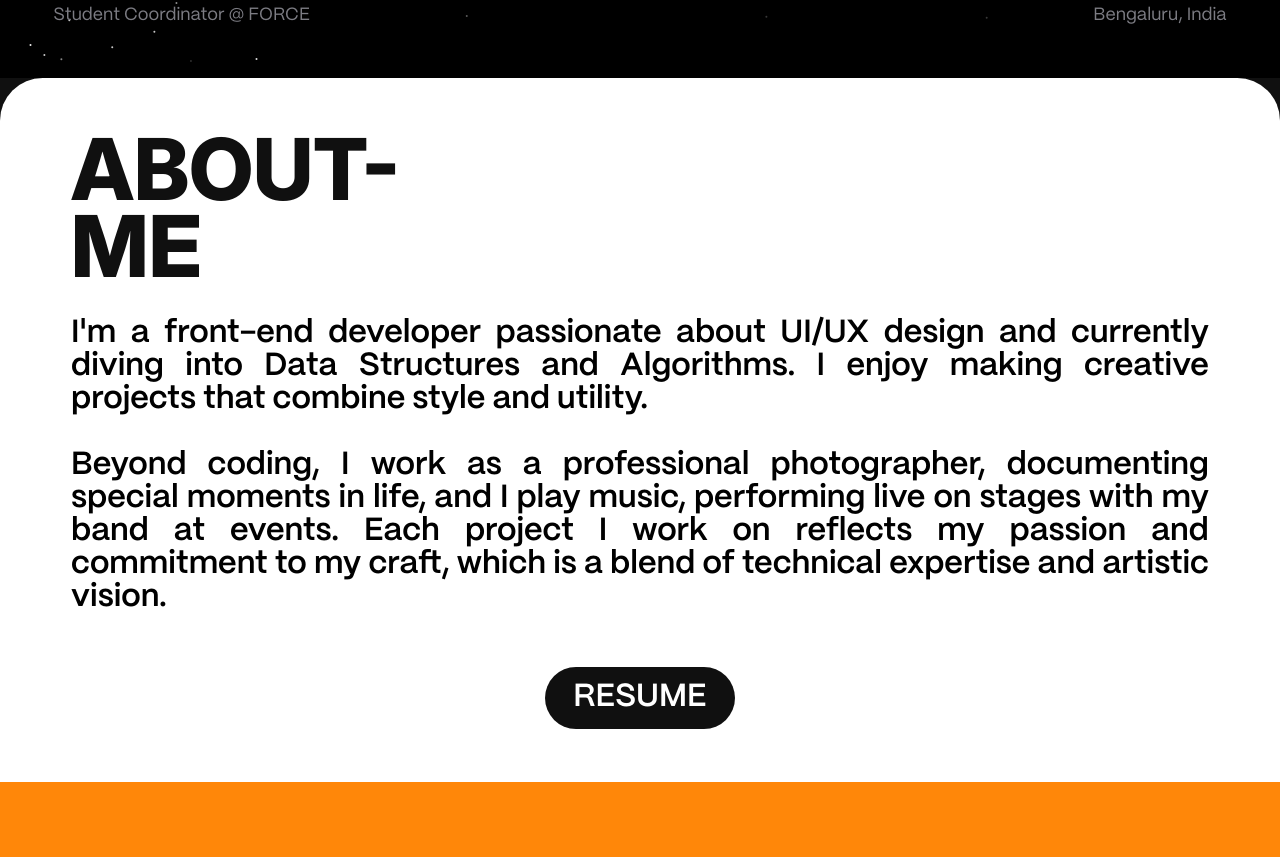
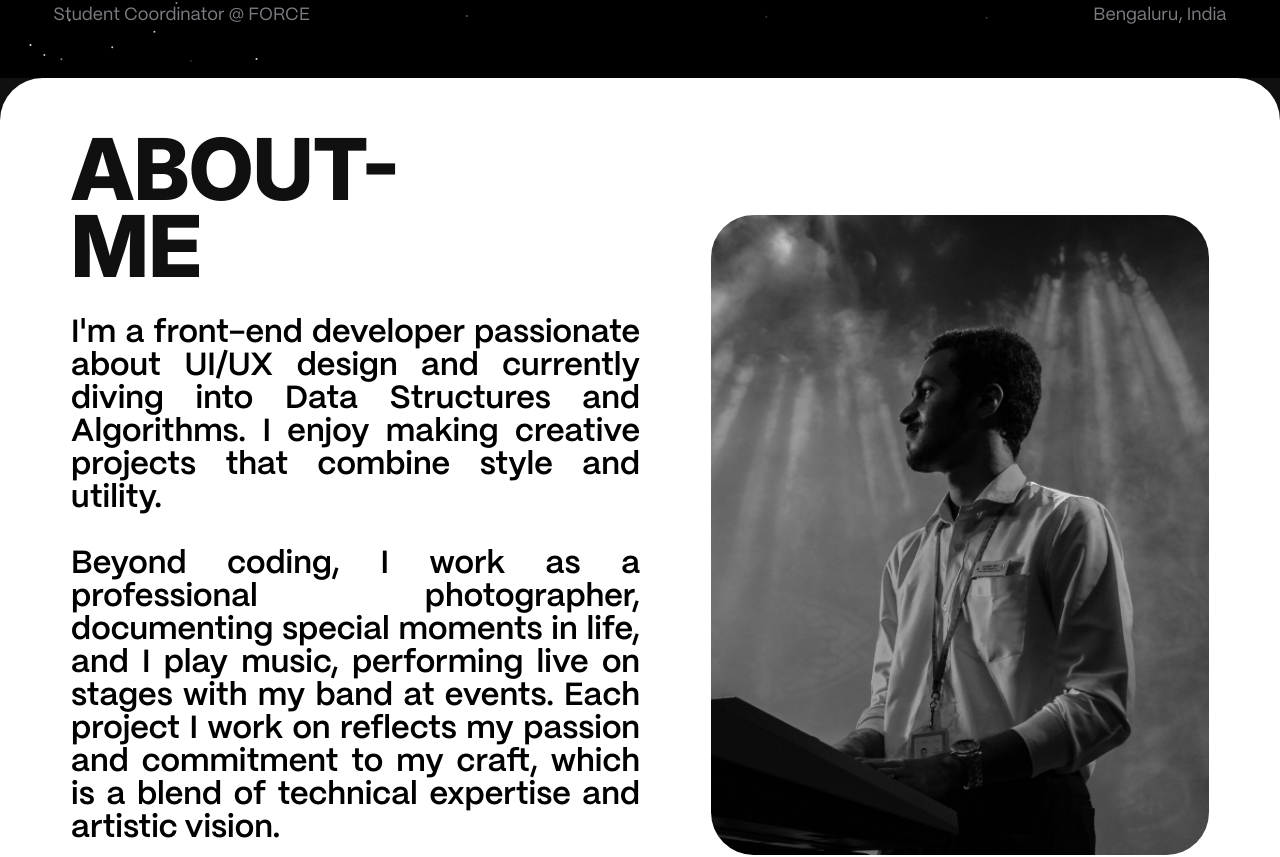
Before and after one commit to JayZ6969/portfolio, a React (Create React App) app: page / in a window 1280 px wide. Shown: the part 722-1579 px from the top of the page. Built offline with nearby package versions, Linux system fonts and the light colour scheme.

Commit message:
add: assets; modify: about section

```diff
--- a/src/components/About/About.css
+++ b/src/components/About/About.css
@@ -1,4 +1,4 @@
-.about-container {
+.about-bg {
     display: flex;
     flex-direction: column;
     align-items: center;
@@ -11,10 +11,9 @@
 
 .about-content {
     display: flex;
-    flex-direction: column;
     align-items: center;
-    justify-content: center;
-    gap: clamp(2rem, 2.222vw, 4rem);
+    justify-content: space-between;
+    gap: clamp(2.5rem, 5.556vw, 5rem);
     width: 100%;
     max-width: 1440px;
     padding-top: clamp(1.875rem, 4.167vw, 3.75rem);
@@ -23,15 +22,23 @@
     padding-bottom: clamp(1.875rem, 4.167vw, 3.75rem);
 }
 
-.about-content-1 {
+.about-me {
     display: flex;
     flex-direction: column;
     align-items: center;
+    justify-content: center;
     gap: clamp(2rem, 2.222vw, 4rem);
+
 }
 
+.about-content img {
+    width: clamp(17.5rem, 38.889vw, 35rem);;
+    height: auto;
+    border-radius: clamp(1.5rem, 3.333vw, 3rem);
+    object-fit: cover;
+}
 
-.about-container h1 {
+.about-bg h1 {
     width: 100%;
     font-family: 'Inter';
     font-size: clamp(3rem, 6.667vw, 6rem);
@@ -42,7 +49,7 @@
     line-height: 90%
 }
 
-.about-container p {
+.about-bg p {
     font-family: 'PPMori-SemiBold';
     font-size: clamp(1.125rem, 2.5vw, 2.25rem);
     text-align: justify;
@@ -56,7 +63,7 @@
     padding-bottom: clamp(1.875rem, 4.167vw, 3.75rem);
 }
 
-.button-container button {
+.button-container {
     font-family: 'PPMori-SemiBold';
     font-size: clamp(1.125rem, 2.5vw, 2.25rem);
     color: var(--white-color);
--- a/src/components/About/About.js
+++ b/src/components/About/About.js
@@ -1,30 +1,32 @@
 import React from "react";
 import "./About.css";
+import ME from "../../assets/images/ME.JPG";
 
 const About = () => {
   return (
-    <div className="about-container">
+    <div className="about-bg">
       <div className="about-content">
+        <div className="about-me">
           <h1>
             <span>ABOUT-</span>
             <br />
             <span>ME</span>
           </h1>
           <p>
-          I'm a front-end developer passionate about UI/UX design and currently
-          diving into Data Structures and Algorithms. I enjoy making creative
-          projects that combine style and utility.
+            I'm a front-end developer passionate about UI/UX design and
+            currently diving into Data Structures and Algorithms. I enjoy making
+            creative projects that combine style and utility.
             <br />
             <br />
             Beyond coding, I work as a professional photographer, documenting
             special moments in life, and I play music, performing live on stages
-          with my band at events. Each project I work on reflects my passion and
-          commitment to my craft, which is a blend of technical expertise and
-          artistic vision.
+            with my band at events. Each project I work on reflects my passion
+            and commitment to my craft, which is a blend of technical expertise
+            and artistic vision.
           </p>
+          <button className="button-container">RESUME</button>
         </div>
-      <div className="button-container">
-        <button>RESUME</button>
+        <img src={ME} alt="" />
       </div>
     </div>
   );
```
Also changed, not shown: src/assets/images/ME.JPG (added). Lines whose indentation alone changed are shown as unchanged.
